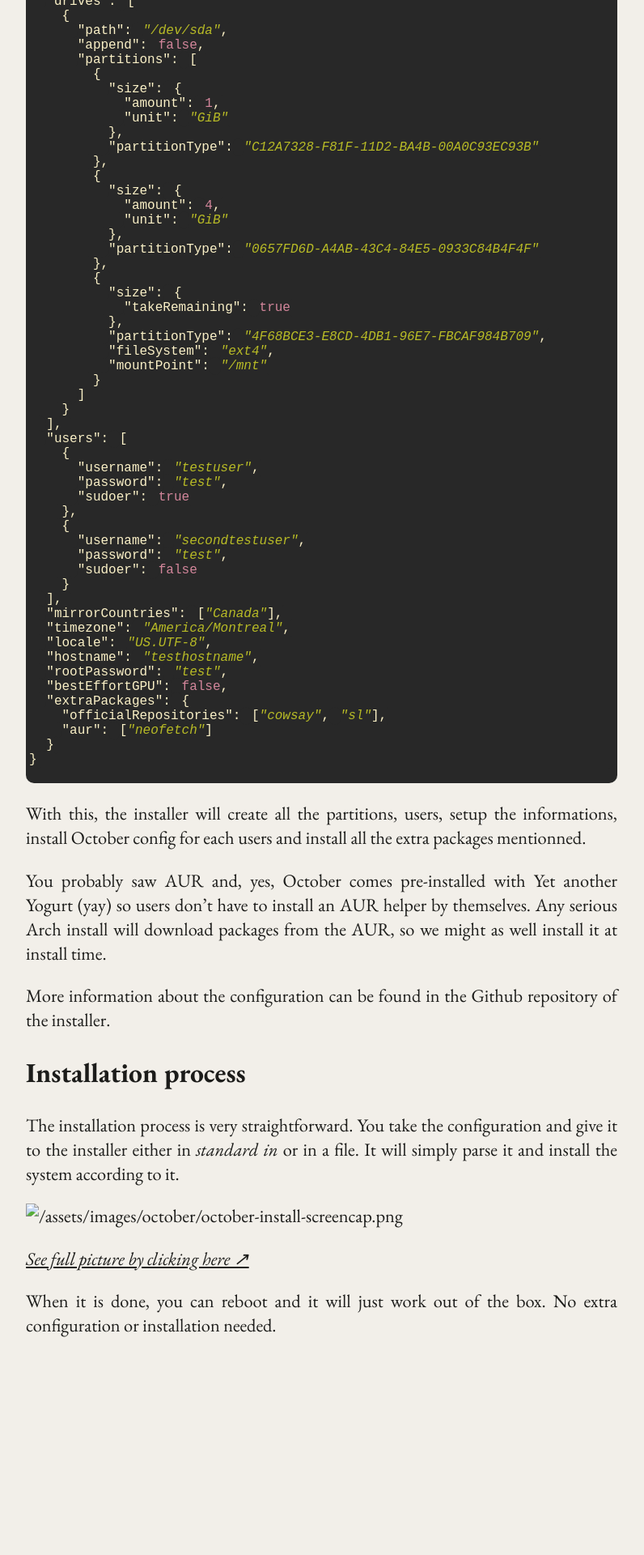
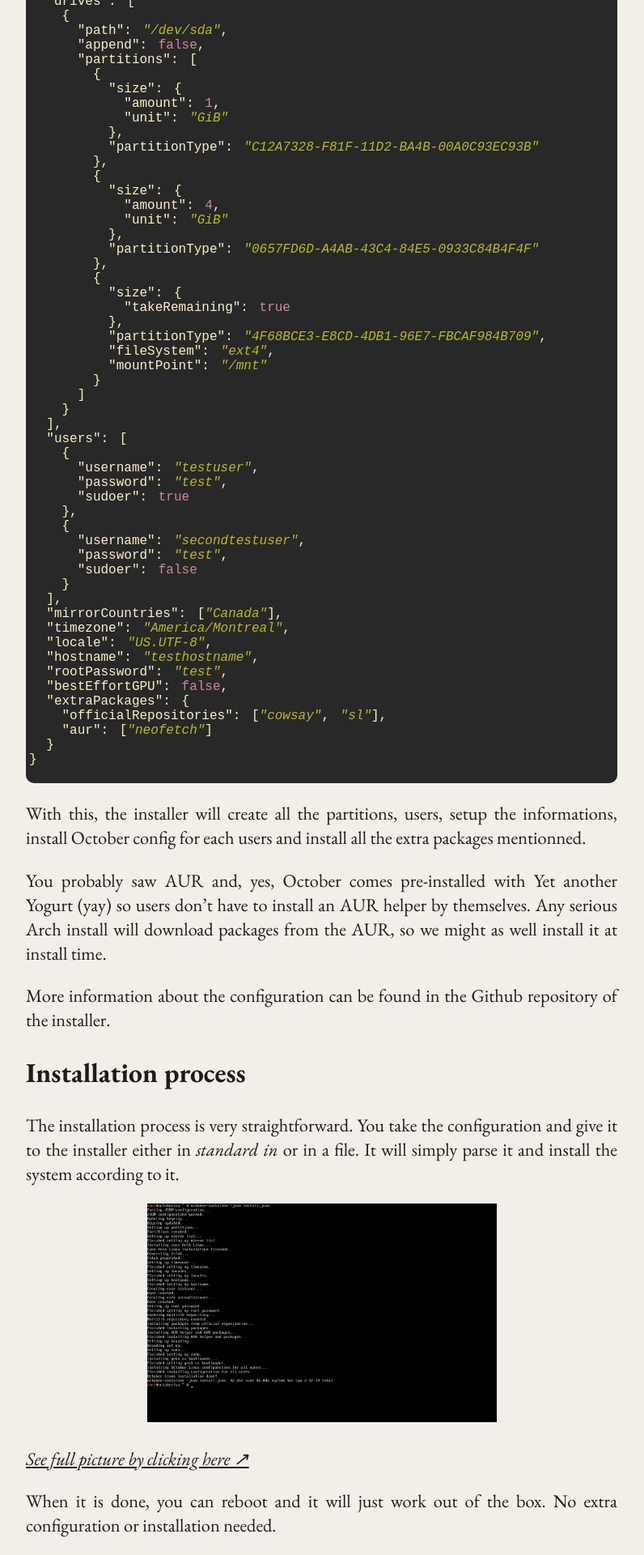
Before and after one commit to eFournierRobert/eFournierRobert.github.io, a Jekyll site: the page built from _projects/october-installer.md, in a window 1280 px wide. Shown: the part 1144-3064 px from the top of the page at 81% size, without its empty margins (178-974 px from the left). Built offline with Jekyll 4.4.1, drawn with Linux system fonts in a browser that asks for light colours; before the commit the page ends 2817 px from its top, so only the background shows below that.

Commit message:
Fixed image in october installer page

```diff
--- a/_projects/october-installer.md
+++ b/_projects/october-installer.md
@@ -116,7 +116,7 @@ The installation process is very straightforward. You take the configuration
 and give it to the installer either in *standard in* or in a file. It will
 simply parse it and install the system according to it.
 
-{% include image.md image-url="/assets/images/october/october-install-screencap.png" %}
+{% include image.md image-url="/october/october-install-screencap.png" %}
 
 When it is done, you can reboot and it will just work out of the box. No extra
 configuration or installation needed.
```
